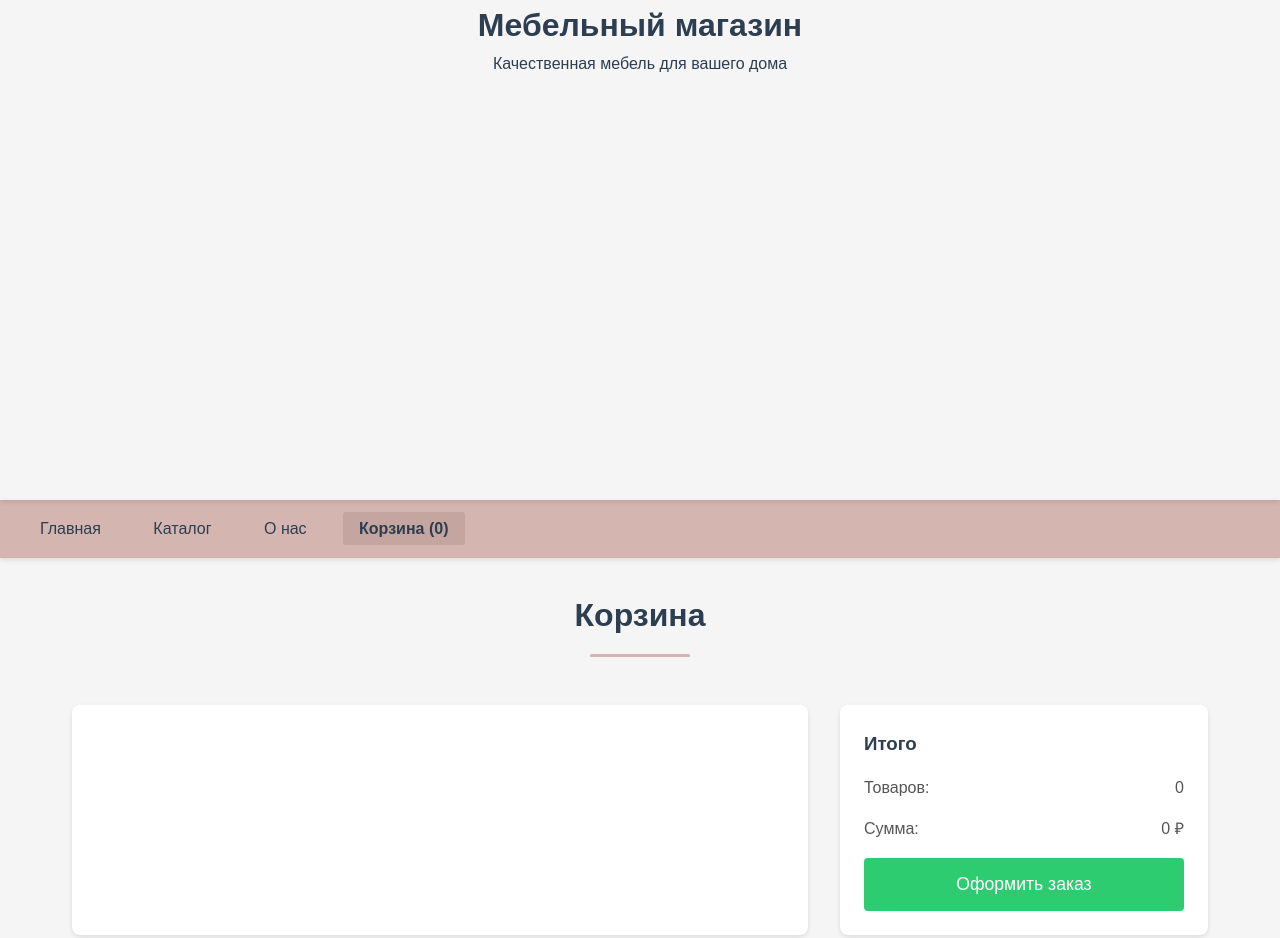
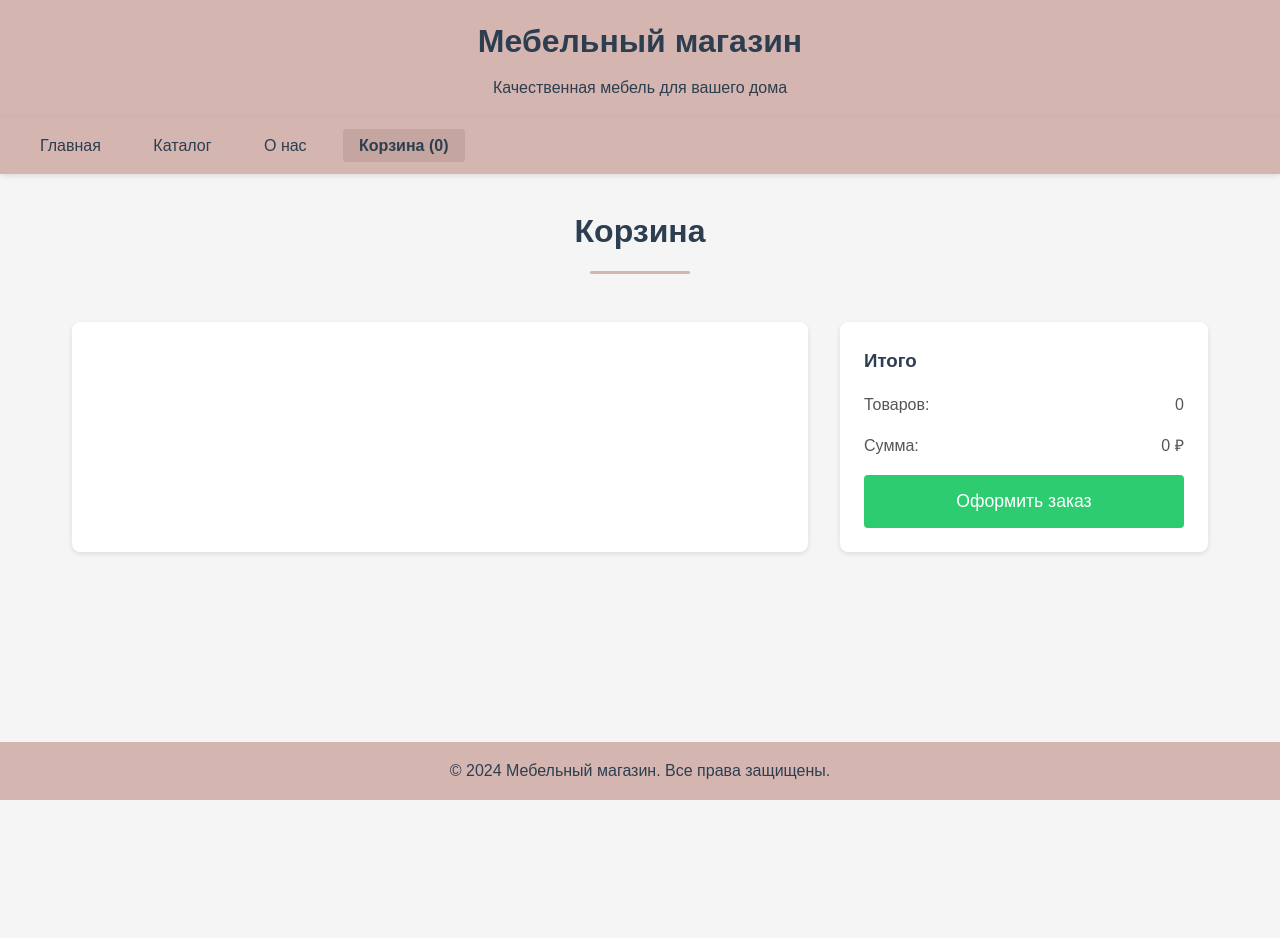
Before and after one commit to RomanVorozheikin/my-first-app, a website: page views/cart.html in a window 1280 px wide. Shown: the top 938 px of the page. After the commit the page ends 800 px from the top, so only its background shows below. Drawn offline with Linux system fonts and the light colour scheme.

Commit message:
update nav

```diff
--- a/public/styles.css
+++ b/public/styles.css
@@ -20,6 +20,22 @@ header {
   color: #2c3e50;
   text-align: center;
   box-shadow: 0 2px 5px rgba(0,0,0,0.1);
+}
+
+/* Стили для шапки без слайдера */
+header:not(:has(.slider)) {
+  height: auto;
+  padding: 1rem;
+  background-color: #d4b5b0;
+}
+
+header:not(:has(.slider)) h1 {
+  color: #2c3e50;
+  margin-bottom: 0.5rem;
+}
+
+header:not(:has(.slider)) p {
+  color: #2c3e50;
 }
 
 .slider {
@@ -67,6 +83,7 @@ header {
   padding: 2rem;
   color: white;
   text-shadow: 2px 2px 4px rgba(0,0,0,0.3);
+  margin-top: 80px; /* Добавляем отступ сверху для контента */
 }
 
 .header-content h1 {
@@ -120,7 +137,7 @@ header {
 }
 
 .transparent-nav {
-  position: absolute;
+  position: fixed; /* Меняем на fixed */
   top: 0;
   left: 0;
   right: 0;
@@ -129,6 +146,8 @@ header {
   display: flex;
   justify-content: center;
   align-items: center;
+  background: rgba(0, 0, 0, 0.2); /* Добавляем полупрозрачный фон */
+  backdrop-filter: blur(5px);
 }
 
 .transparent-nav a {
@@ -146,11 +165,13 @@ header {
 .transparent-nav a:hover {
   border-color: rgba(255, 255, 255, 0.5);
   transform: translateY(-2px);
+  background: rgba(255, 255, 255, 0.1);
 }
 
 .transparent-nav a.active {
   border-color: white;
   font-weight: 600;
+  background: rgba(255, 255, 255, 0.2);
 }
 
 @media (max-width: 768px) {
@@ -170,6 +191,8 @@ nav:not(.transparent-nav) {
   background-color: #d4b5b0;
   padding: 1rem;
   box-shadow: 0 2px 5px rgba(0,0,0,0.1);
+  position: relative;
+  z-index: 5;
 }
 
 nav:not(.transparent-nav) a {
```
